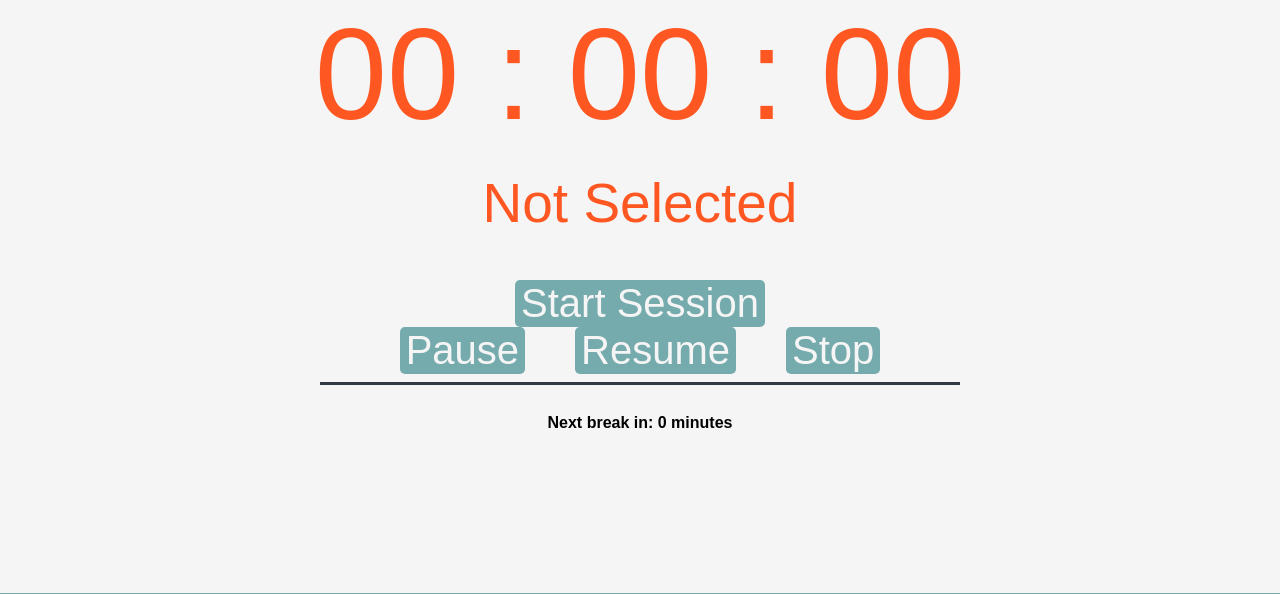
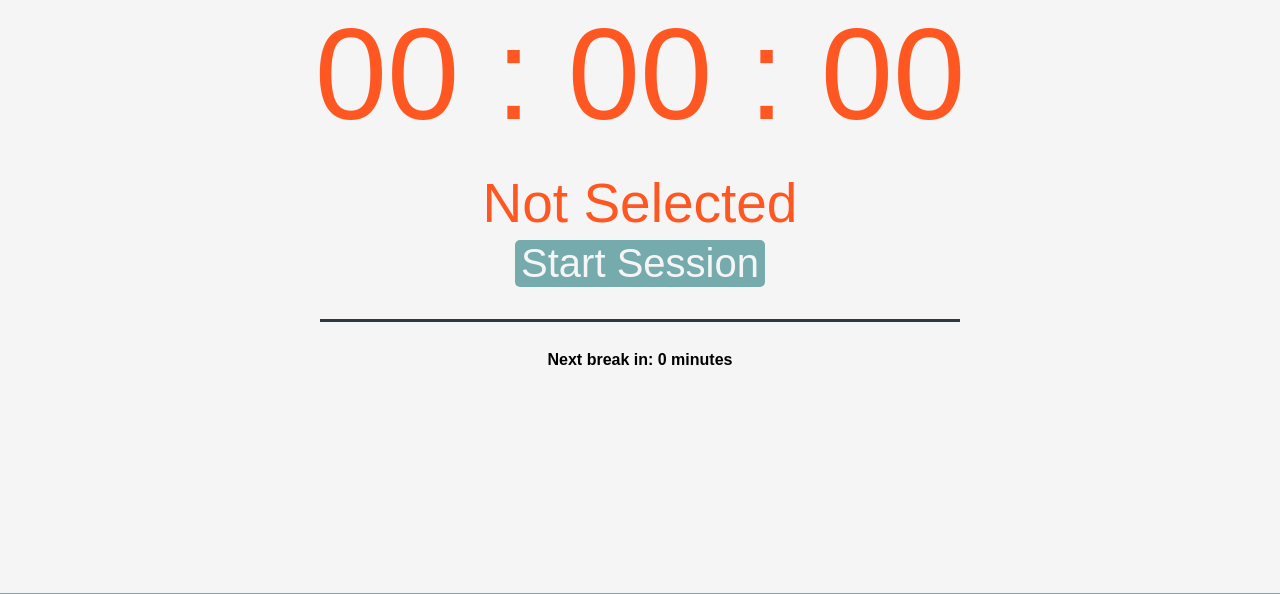
Before and after one commit to Maltiiski/StudyTracker, a Flask app: page / in a window 1280 px wide. Shown: the part 207-801 px from the top of the page. Run offline with Flask 3, Linux system fonts and the light colour scheme; some web fonts are replaced.

Commit message:
changing buttons

```diff
--- a/static/style.css
+++ b/static/style.css
@@ -61,6 +61,7 @@ section {
     height: 2.5px;
     border: none;
     background: var(--abitblack);
+    margin-top: 4vh;
 }
 
 .dashboard h2 {
@@ -94,6 +95,7 @@ section {
     display: flex;
     flex-direction: column;
     align-items: center;
+    margin-top: -5vh;
 }
 
 .active-control {
@@ -102,3 +104,21 @@ section {
     gap: 50px;
     justify-content: center;
 }
+
+.control .btn {
+    display: none;
+}
+
+.control.state-idle #start-btn {
+    display: inline-block;
+}
+
+.control.state-running #pause-btn,
+.control.state-running #stop-btn {
+    display: inline-block;
+}
+
+.control.state-paused #resume-btn,
+.control.state-paused #stop-btn {
+    display: inline-block;
+}
--- a/templates/index.html
+++ b/templates/index.html
@@ -18,7 +18,7 @@
                 <h1 id="timer">00 : 00 : 00</h1>
                 <h2 id="pickedsubject">Not Selected</h2>
 
-                <div class="control">
+                <div class="control state-idle">
                     <button id="start-btn", class="btn">Start Session</button>
                     <div class="active-control">
                         <button id="pause-btn", class="btn">Pause</button>
```
